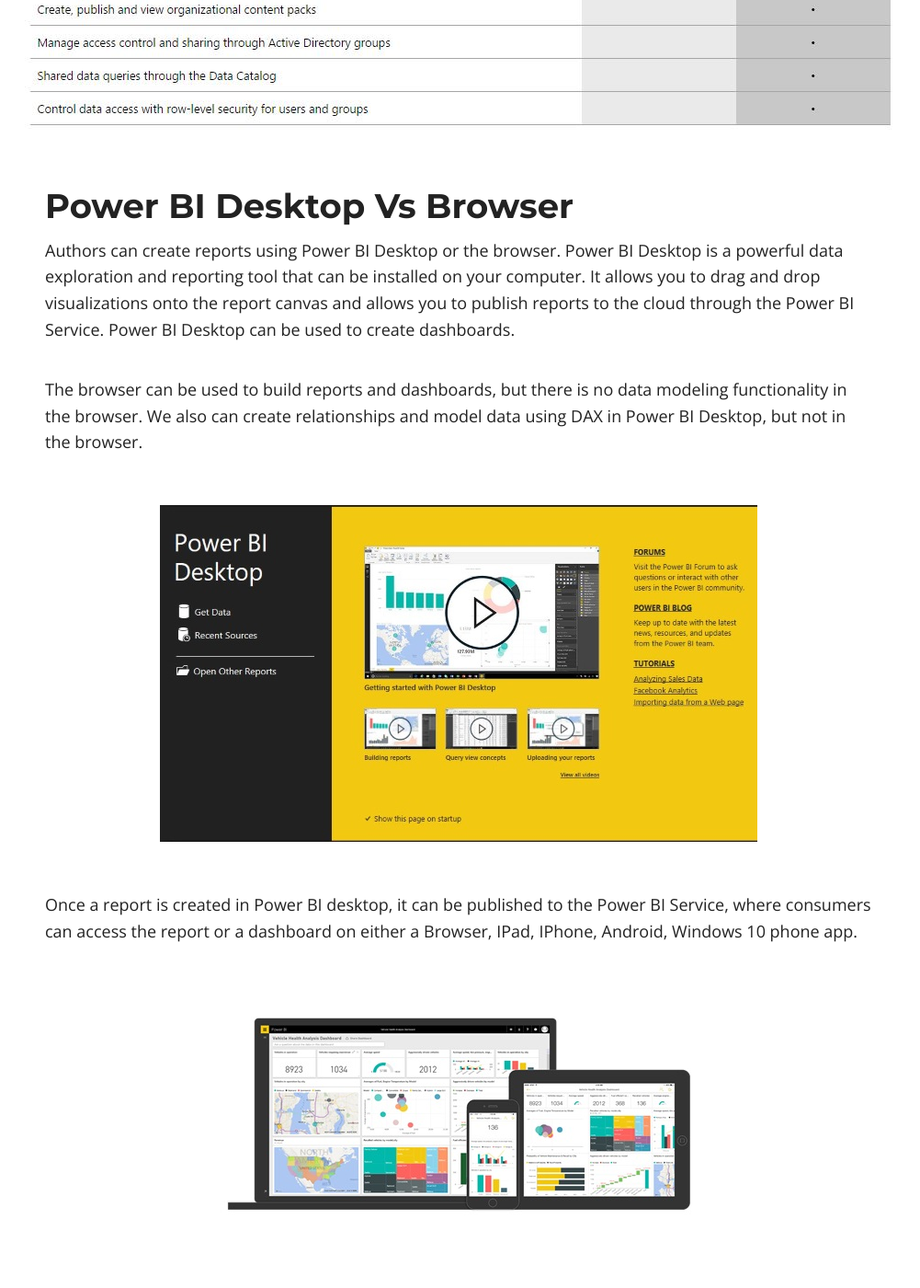
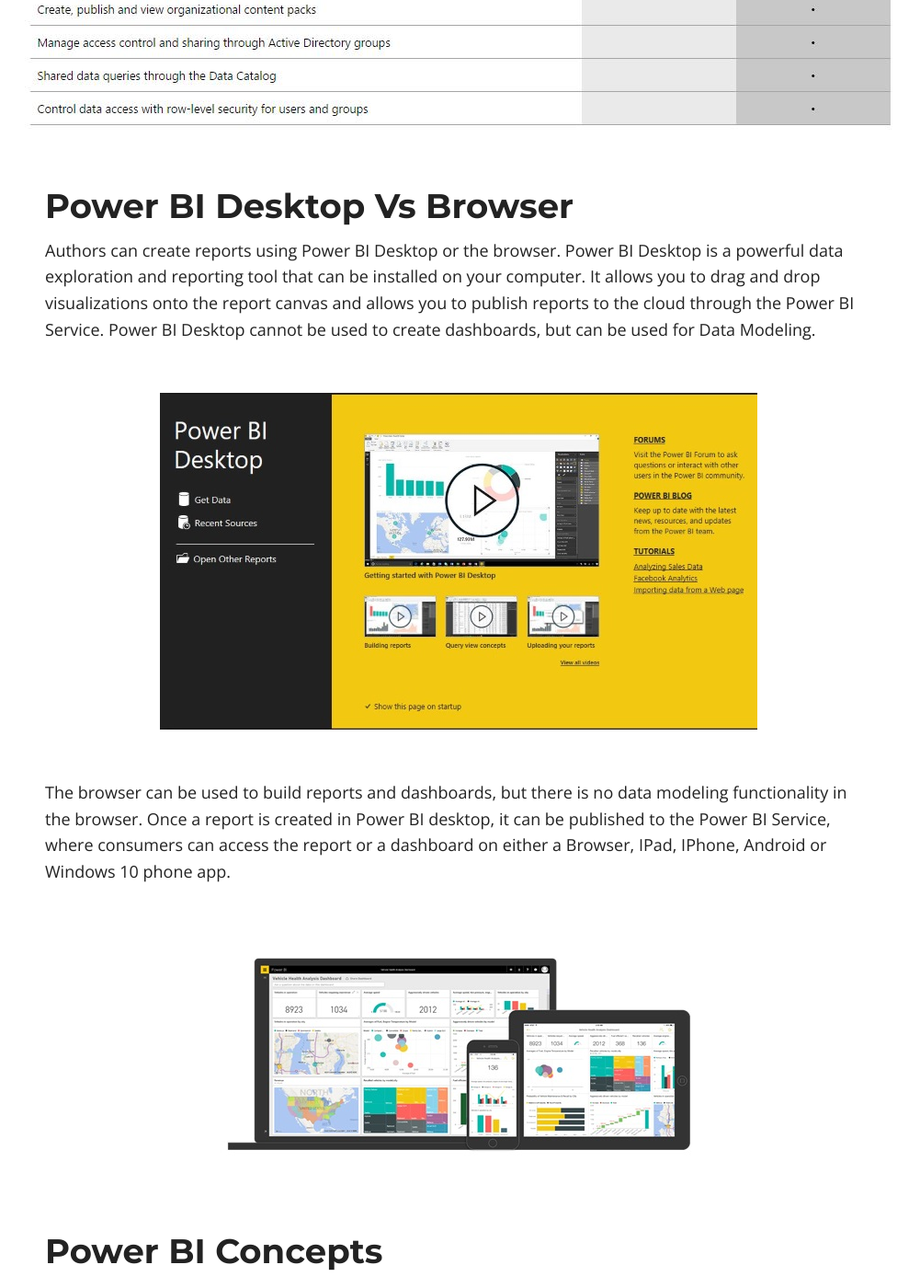
Before and after one commit to ldsouza/ldsouza.github.io, a Jekyll site: the page built from _posts/2016-12-01-intro-power-bi.md, in a window 1280 px wide and 1400 px high, scrolled down 2324 px. Shown: the whole window at 92% size, without its empty margins (141-1142 px from the left). Built offline with Jekyll 4.4.1, drawn with Linux system fonts in a browser that asks for light colours; nearby versions of some CDN libraries; comment, search, counter and statistics services are not loaded; some of the changed text lies outside the part shown.

Commit message:
Update 2016-12-01-intro-power-bi.md

```diff
--- a/_posts/2016-12-01-intro-power-bi.md
+++ b/_posts/2016-12-01-intro-power-bi.md
@@ -25,26 +25,24 @@
 ![Image]({{ site.url }}/images/blog/intro-power-bi/2.JPG)
 
 ## Power BI Desktop Vs Browser
-Authors can create reports using Power BI Desktop or the browser. Power BI Desktop is a powerful data exploration and reporting tool that can be installed on your computer. It allows you to drag and drop visualizations onto the report canvas and allows you to publish reports to the cloud through the Power BI Service. Power BI Desktop can be used to create dashboards.
-
-The browser can be used to build reports and dashboards, but there is no data modeling functionality in the browser. We also can create relationships and model data using DAX in Power BI Desktop, but not in the browser.
+Authors can create reports using Power BI Desktop or the browser. Power BI Desktop is a powerful data exploration and reporting tool that can be installed on your computer. It allows you to drag and drop visualizations onto the report canvas and allows you to publish reports to the cloud through the Power BI Service. Power BI Desktop cannot be used to create dashboards, but can be used for Data Modeling.
 
 ![Image]({{ site.url }}/images/blog/intro-power-bi/3.JPG)
 
-Once a report is created in Power BI desktop, it can be published to the Power BI Service, where consumers can access the report or a dashboard on either a Browser, IPad, IPhone, Android, Windows 10 phone app.
+The browser can be used to build reports and dashboards, but there is no data modeling functionality in the browser. Once a report is created in Power BI desktop, it can be published to the Power BI Service, where consumers can access the report or a dashboard on either a Browser, IPad, IPhone, Android or Windows 10 phone app.
 
 ![Image]({{ site.url }}/images/blog/intro-power-bi/4.JPG)
 
 ## Power BI Concepts
 
-Here are few concepts that you should be aware of, before you start creating reports.
+Here are few Power BI concepts that you should be aware of, before you start creating reports.
 
 #### Visual
 A Power BI Visual or Visualization allows you to interact with data to find business insights. Some examples of data visuals are charts, tables, matrices and KPI’s. Custom Visuals created by third Party vendors extend the capabilities of Power BI and are a powerful addition to Power BI's feature set.
 
 ![Image]({{ site.url }}/images/blog/intro-power-bi/5.JPG)
 
-List of Visualizations available in Power BI - <a href="https://powerbi.microsoft.com/en-us/documentation/powerbi-service-visualization-types-for-reports-and-q-and-a/">Visualizations</a>
+<a href="https://powerbi.microsoft.com/en-us/documentation/powerbi-service-visualization-types-for-reports-and-q-and-a/">List of Visualizations available in Power BI</a>
 
 #### DataSet
 A DataSet is something you import or connect to. Power BI lets you connect to all kinds of data sources and bring them together. You can do a manual refresh or schedule a refresh of a Dataset.
@@ -55,13 +53,12 @@
 A Power BI report is one or more pages of visualizations (charts, graphs and images). Report Visuals can be pinned to a dashboard.
 
 #### Dashboard
-A Dashboard is a consolidated view of reports from different datasets.
+A Dashboard is a consolidated view of reports from different datasets. Dashboards can be shared and questions can be asked of the data using Natural Query Language.
 
 #### Workspace
 Any report or Dashboard you create is saved to your personal workspace. To share reports and dashboards with a group of people, you can create a group workspace and add the report or dashboard to the workspace to begin collaborating with other members in the group.
 
-A detailed explanation of
-<a href="https://powerbi.microsoft.com/en-us/documentation/powerbi-service-basic-concepts/">Power BI Concepts. </a>
+ <a href="https://powerbi.microsoft.com/en-us/documentation/powerbi-service-basic-concepts/">A detailed explanation ofPower BI Concepts. </a>
 
-Power BI has a rich set of functionalities and capabilities that complete with Tableau and other Self Service Analytics Tools. The Power BI team releases new features every month. If you would like to keep up to date with the latest updates to Power BI, sign up for the
+Power BI has a rich set of functionalities and capabilities that compete with Tableau and other Self Service Analytics Tools. The Power BI team releases new features every month. If you would like to keep up to date with the latest updates to Power BI, sign up for the
 <a href="https://powerbi.microsoft.com/en-us/newsletter/">Power BI Newsletter</a>
```
